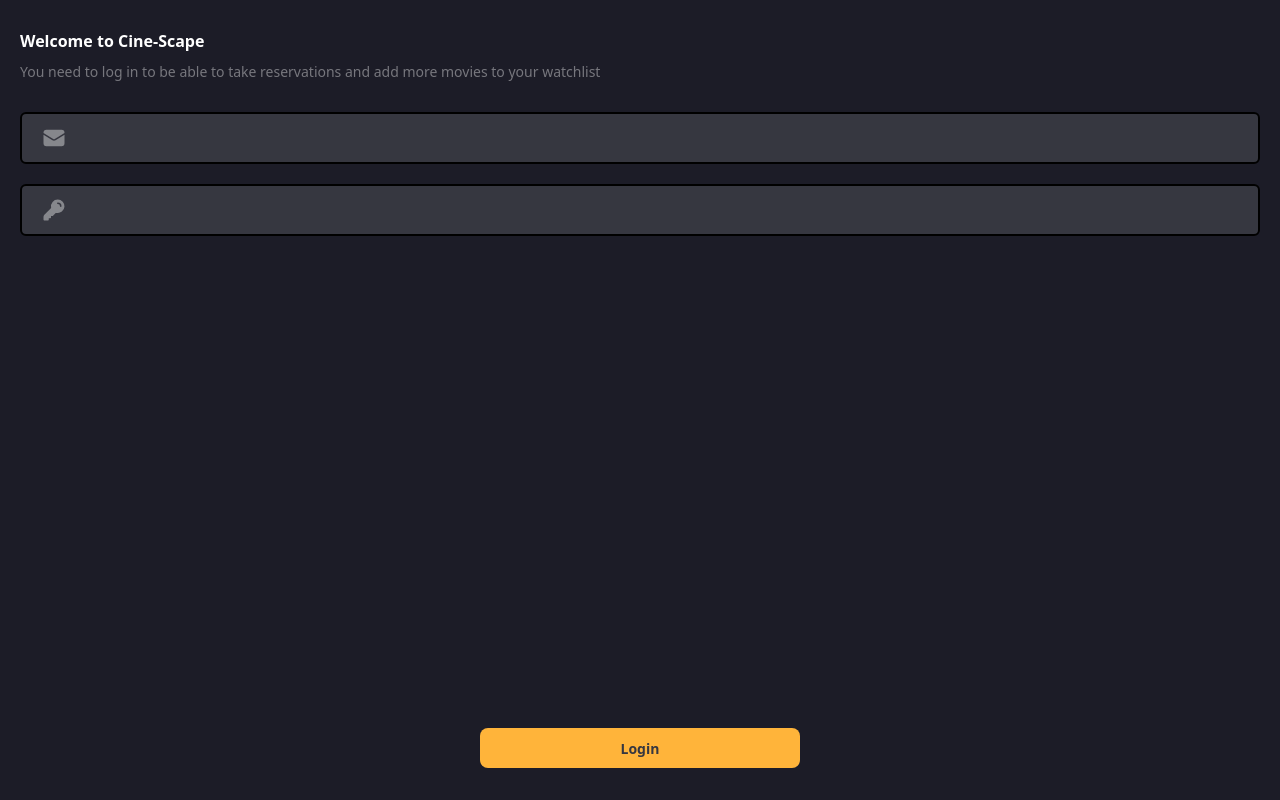
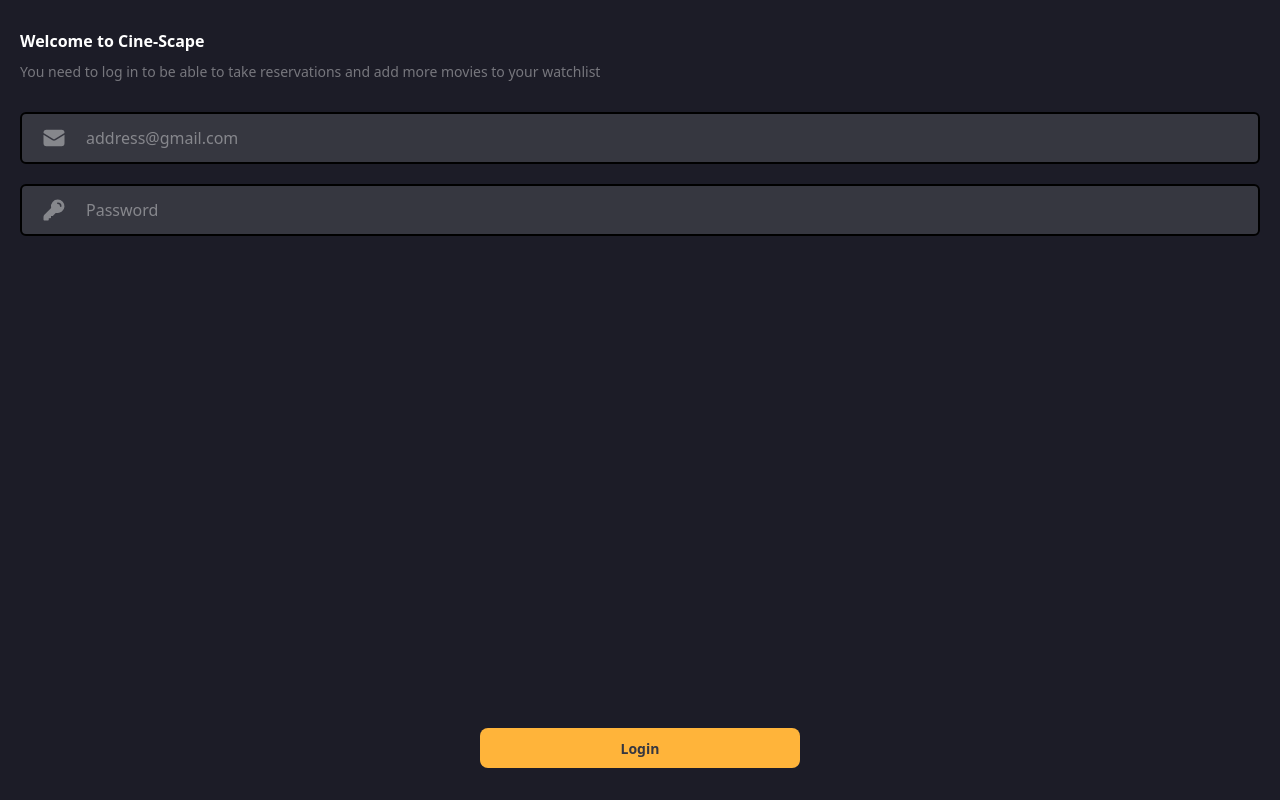
Before and after one commit to devhausleipzig/camp-8-midterm-group-1, a React (Vite) app: page /login in a window 1280 px wide. Built offline with nearby package versions, Linux system fonts and the light colour scheme.

Commit message:
Added form definitions and placeholders

```diff
--- a/src/routes/Login.tsx
+++ b/src/routes/Login.tsx
@@ -4,7 +4,7 @@
 
 export function Login() {
   return (
-    <div className="h-screen flex flex-col justify-between py-8 px-5">
+    <form className="h-screen flex flex-col justify-between py-8 px-5">
       <div className="flex flex-col gap-8">
         <div className="flex flex-col gap-3">
           <p className="text-title">Welcome to Cine-Scape</p>
@@ -14,11 +14,15 @@
           </p>
         </div>
         <div className="flex flex-col gap-5">
-          <Input icon={<EnvelopeIcon />} />
-          <Input icon={<KeyIcon />} />
+          <Input
+            icon={<EnvelopeIcon />}
+            type="email"
+            placeholder="address@gmail.com"
+          />
+          <Input icon={<KeyIcon />} placeholder="Password" type="password" />
         </div>
       </div>
-      <Button variant={ButtonVariant.primary} label="Login" />
-    </div>
+      <Button variant={ButtonVariant.primary} label="Login" type="submit" />
+    </form>
   );
 }
```
